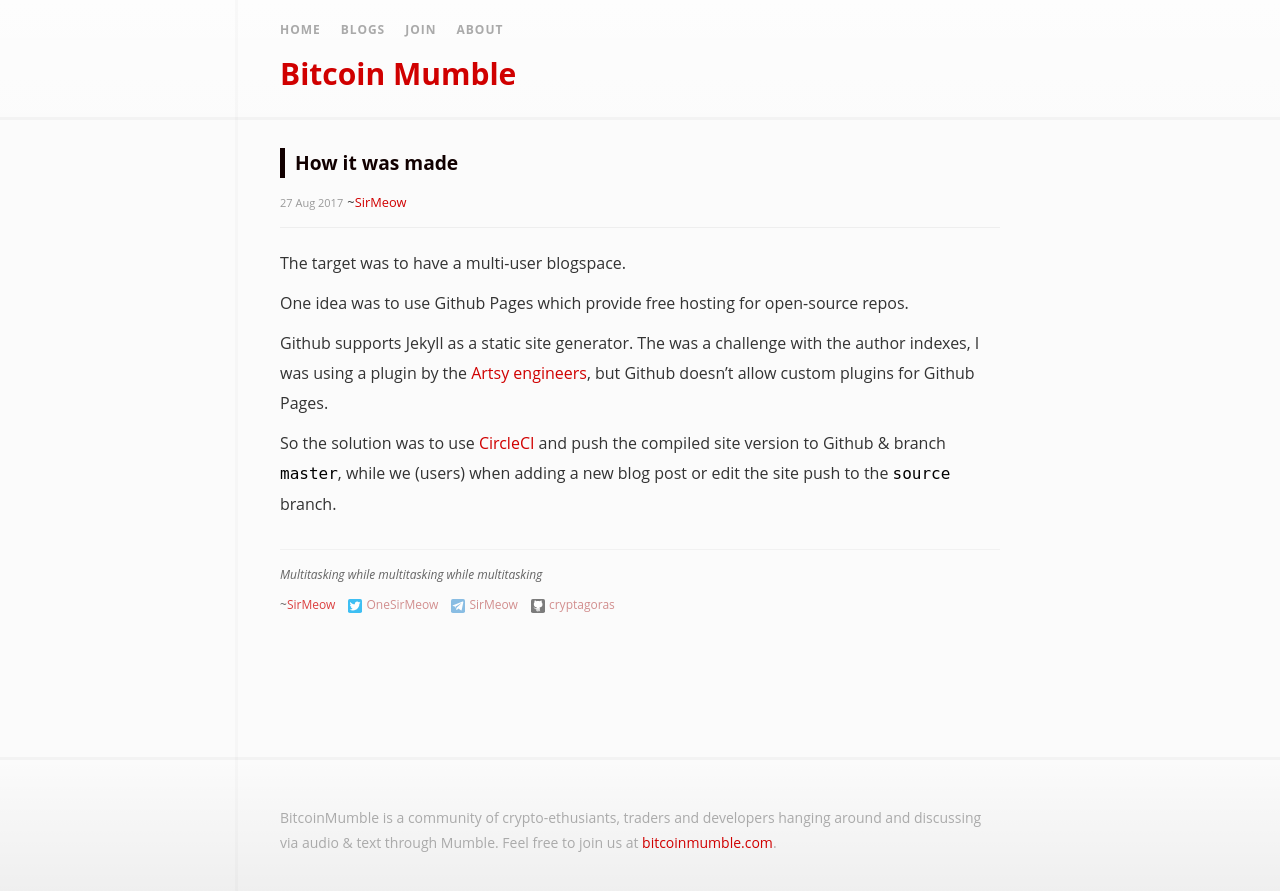
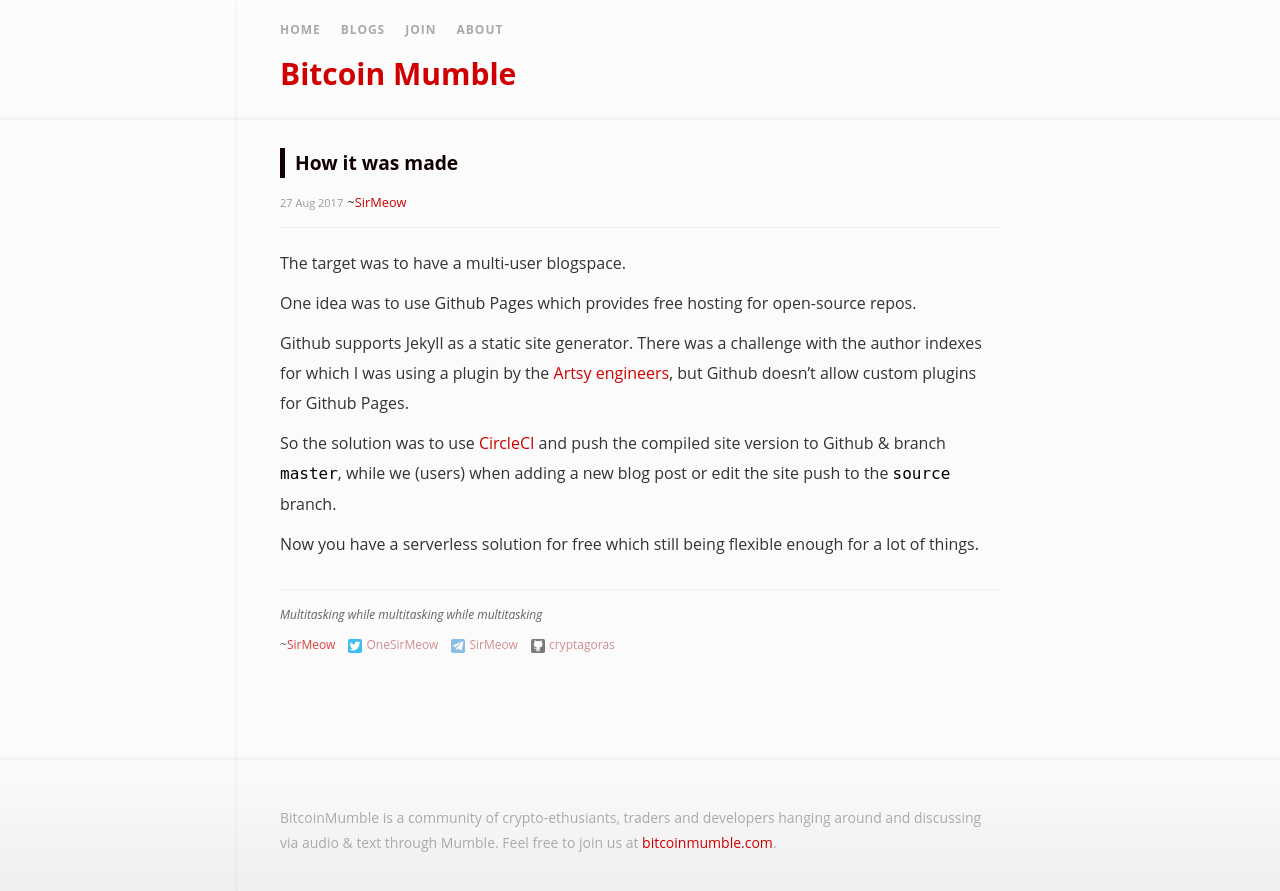
Before and after one commit to bitcoin-mumble/bitcoin-mumble.github.io, a Jekyll site: the page built from blogs/sirmeow/_posts/2017-08-27-making-of.md, in a window 1280 px wide. Shown: the top 891 px of the page. Built offline with Jekyll 4.4.1, drawn with Linux system fonts in a browser that asks for light colours.

Commit message:
post: Tidy - 'making of'

```diff
--- a/blogs/sirmeow/_posts/2017-08-27-making-of.md
+++ b/blogs/sirmeow/_posts/2017-08-27-making-of.md
@@ -7,8 +7,10 @@
 
 The target was to have a multi-user blogspace.
 
-One idea was to use Github Pages which provide free hosting for open-source repos.
+One idea was to use Github Pages which provides free hosting for open-source repos.
 
-Github supports Jekyll as a static site generator. The was a challenge with the author indexes, I was using a plugin by the [Artsy engineers](https://github.com/artsy/artsy.github.io), but Github doesn't allow custom plugins for Github Pages.
+Github supports Jekyll as a static site generator. There was a challenge with the author indexes for which I was using a plugin by the [Artsy engineers](https://github.com/artsy/artsy.github.io), but Github doesn't allow custom plugins for Github Pages.
 
 So the solution was to use [CircleCI](https://circle.com) and push the compiled site version to Github & branch `master`, while we (users) when adding a new blog post or edit the site push to the `source` branch.
+
+Now you have a serverless solution for free which still being flexible enough for a lot of things.
```
